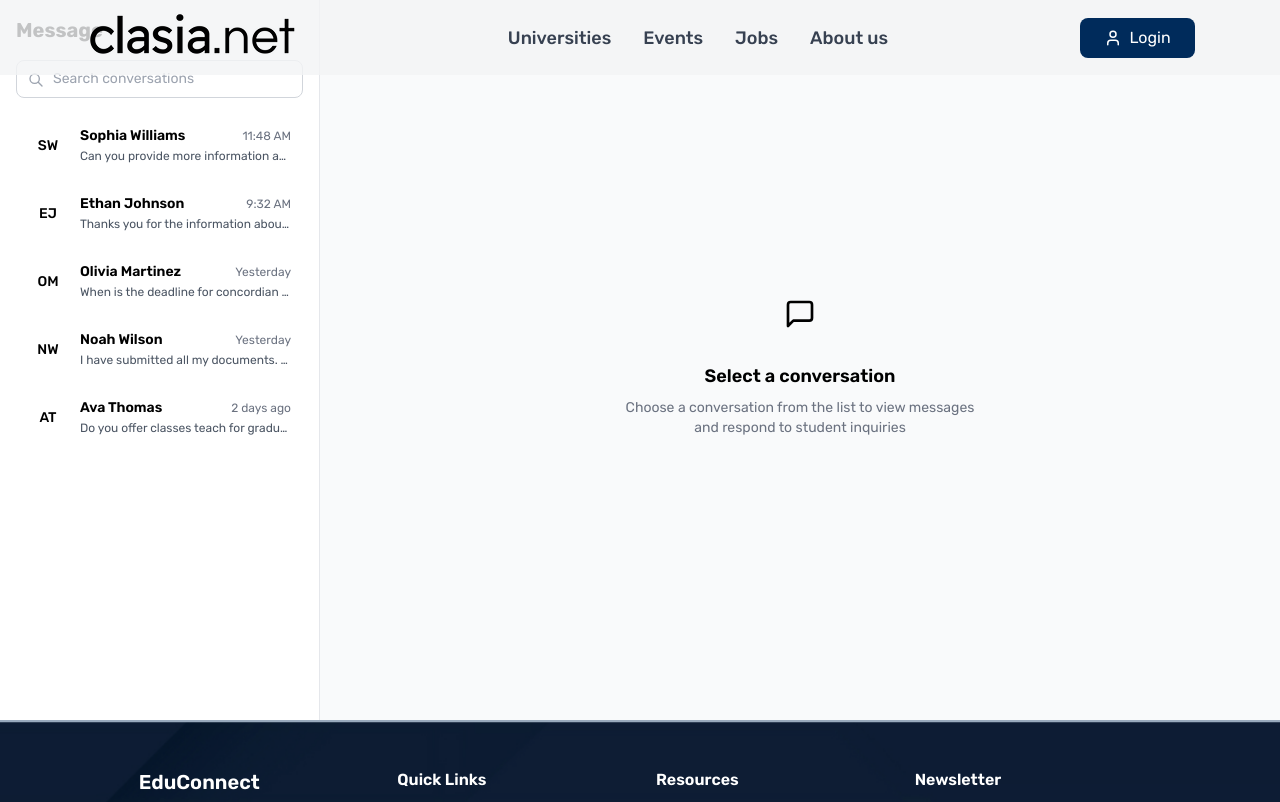
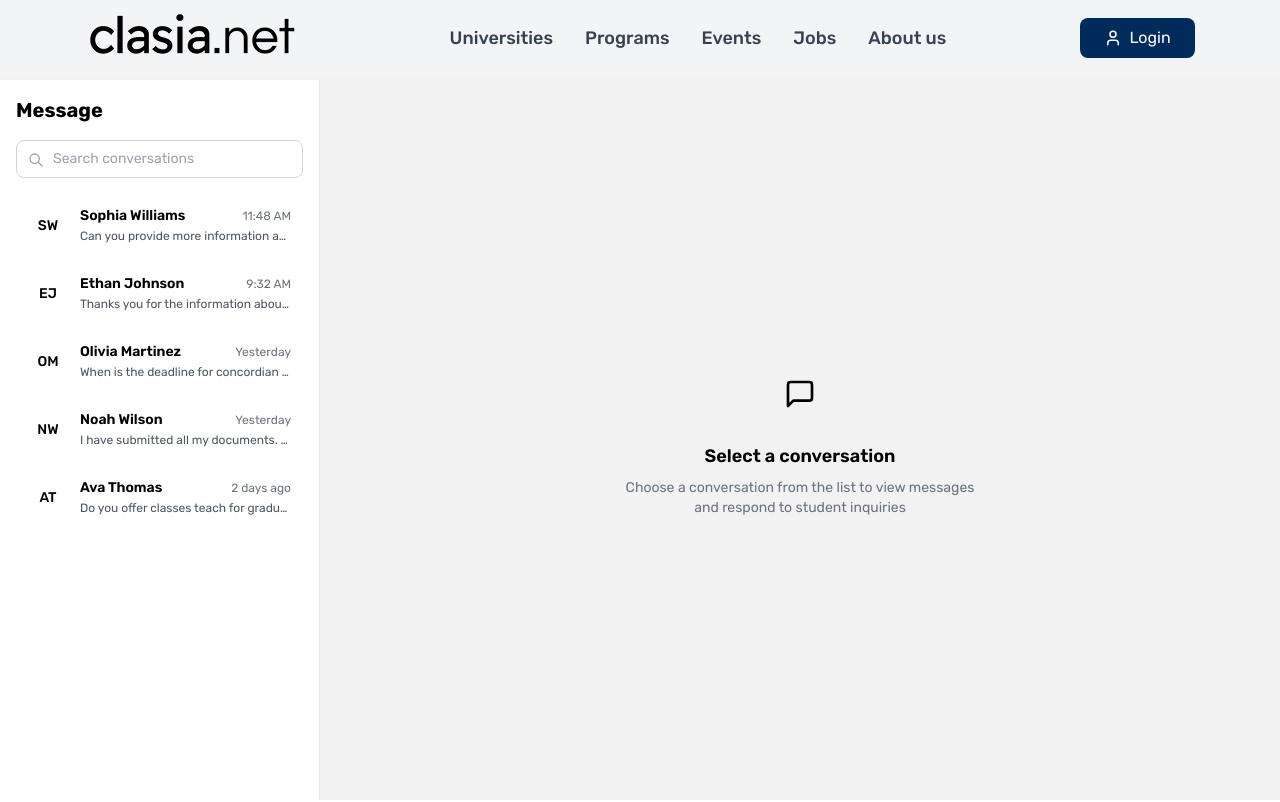
Before and after one commit to Sanjida-Khanam778/hugo-landing-page, a React (Vite) app: page /message in a window 1280 px wide. Shown: the top 802 px of the page. Built offline with nearby package versions, Linux system fonts and the light colour scheme.

Commit message:
navbar changes according to client feedback

```diff
--- a/src/Layouts/MainLayout.jsx
+++ b/src/Layouts/MainLayout.jsx
@@ -11,7 +11,7 @@ export default function MainLayout() {
       {location.pathname === "/" ? <Navbar /> : <Navbar />}
 
       <Outlet />
-      {location.pathname === "/" ? null : <Footer />}
+      {location.pathname === "/" || location.pathname === "/message" ? null : <Footer />}
     </div>
   );
 }
--- a/src/Pages/UserDashboard/MessageInterface.jsx
+++ b/src/Pages/UserDashboard/MessageInterface.jsx
@@ -204,7 +204,7 @@ export default function MessageInterface() {
   };
 
   return (
-    <div className="flex h-[90vh] bg-gray-50">
+    <div className="flex h-screen bg-base pt-20">
       {/* Left Sidebar - Conversation List */}
       <div className="w-80 bg-white border-r border-gray-200 flex flex-col">
         <div className="p-4 flex-1 overflow-y-auto">
--- a/src/Pages/UserDashboard/UserDashboard.jsx
+++ b/src/Pages/UserDashboard/UserDashboard.jsx
@@ -3,7 +3,7 @@ import { Link } from "react-router-dom";
 
 export default function UserDashboard() {
   return (
-    <div className="min-h-screen bg-base p-8">
+    <div className="min-h-screen bg-base p-8 xl:pt-24">
       <div className="w-11/12 mx-auto">
         {/* Header */}
         <h1 className="text-2xl font-bold mb-6">User Dashboard</h1>
@@ -23,9 +23,11 @@ export default function UserDashboard() {
                   </p>
                 </div>
               </div>
-              <Link to={'/message'}><button className="bg-blue hover:shadow-lg hover:scale-105 transition-transform text-white px-6 py-2 rounded font-medium hover:bg-blue-700">
-                Message
-              </button></Link>
+              <Link to={"/message"}>
+                <button className="bg-blue hover:shadow-lg hover:scale-105 transition-transform text-white px-6 py-2 rounded font-medium hover:bg-blue-700">
+                  Message
+                </button>
+              </Link>
             </div>
           </div>
 
--- a/src/components/Hero/Hero.jsx
+++ b/src/components/Hero/Hero.jsx
@@ -2,7 +2,6 @@ import banner from "../../assets/video/banner.mp4";
 
 import { useState } from "react";
 import { Search, Info, BookOpen, Calendar } from "lucide-react";
-import Navbar from "../Navbar/Navbar";
 
 export default function Hero() {
   const [searchQuery, setSearchQuery] = useState("");
--- a/src/components/Navbar/Navbar.jsx
+++ b/src/components/Navbar/Navbar.jsx
@@ -1,7 +1,15 @@
 "use client";
 
 import { useState, useEffect } from "react";
-import { Search, User, Menu, X, LogOut } from "lucide-react";
+import {
+  Search,
+  User,
+  Menu,
+  X,
+  LogOut,
+  ChartBar,
+  MessageSquareMore,
+} from "lucide-react";
 import logo from "../../assets/images/logo.png";
 import { Link, NavLink, useNavigate } from "react-router-dom";
 import "./Navbar.css";
@@ -24,6 +32,7 @@ export default function Navbar() {
 
   const navLinks = [
     { label: "Universities", href: "/universities" },
+    { label: "Programs", href: "/programs" },
     { label: "Events", href: "/events" },
     { label: "Jobs", href: "/jobs" },
     { label: "About us", href: "/about" },
@@ -80,19 +89,25 @@ export default function Navbar() {
           {/* Dashboard Button */}
           <div className="flex items-center gap-2 sm:gap-4">
             {isLoggedIn ? (
-              <div className="flex items-center">
+              <div className="flex items-center gap-3">
                 <Link to={"/user"}>
-                  <button className="flex items-center gap-2 hover:shadow-lg hover:scale-105 transition-transform bg-primary text-white px-4 sm:px-6 py-2 rounded-lg whitespace-nowrap hover:bg-blue-700">
+                  <button className="flex items-center gap-2 hover:shadow-lg hover:scale-105 transition-transform bg-primary text-white px-4 py-2 rounded-lg whitespace-nowrap hover:bg-blue-700">
                     <User size={18} />
                     <span className="hidden sm:inline">Dashboard</span>
                   </button>
                 </Link>
+                <Link to={"/message"}>
+                  {" "}
+                  <button className="flex items-center gap-2 border px-2 border-primary hover:scale-105 transition-transform text-primary font-medium py-1.5 rounded-lg whitespace-nowrap hover:bg-red-700">
+                    <MessageSquareMore size={20} />
+                    <span>Chat</span>
+                  </button>
+                </Link>
                 <button
                   onClick={handleLogout}
-                  className="flex items-center gap-2 hover:shadow-lg hover:scale-105 transition-transform bg-red-600 font-medium px-4 sm:px-6 py-2 rounded-lg whitespace-nowrap hover:bg-red-700"
+                  className="flex items-center gap-2 hover:scale-105 transition-transform text-red font-medium py-2 rounded-lg whitespace-nowrap hover:bg-red-700"
                 >
-                  <LogOut size={18} />
-                  <span className="hidden sm:inline">Logout</span>
+                  <LogOut size={22} />
                 </button>
               </div>
             ) : (
```
